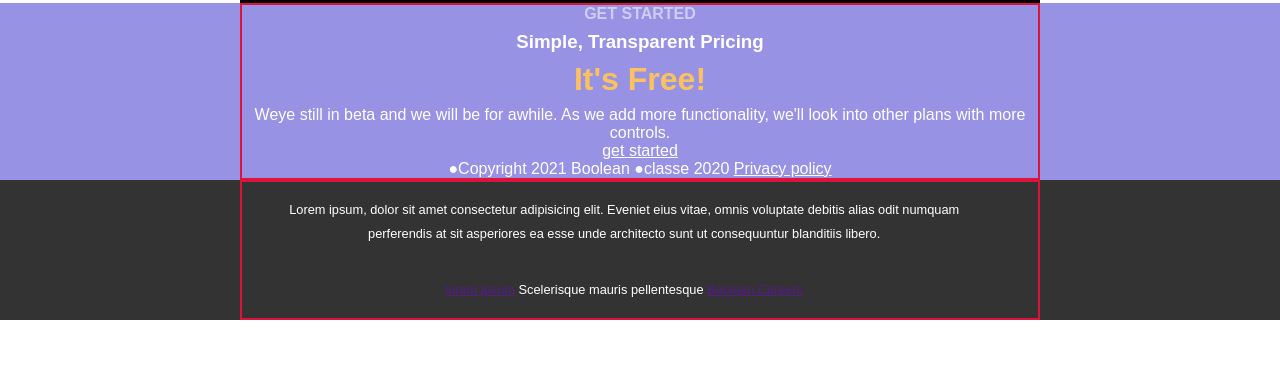
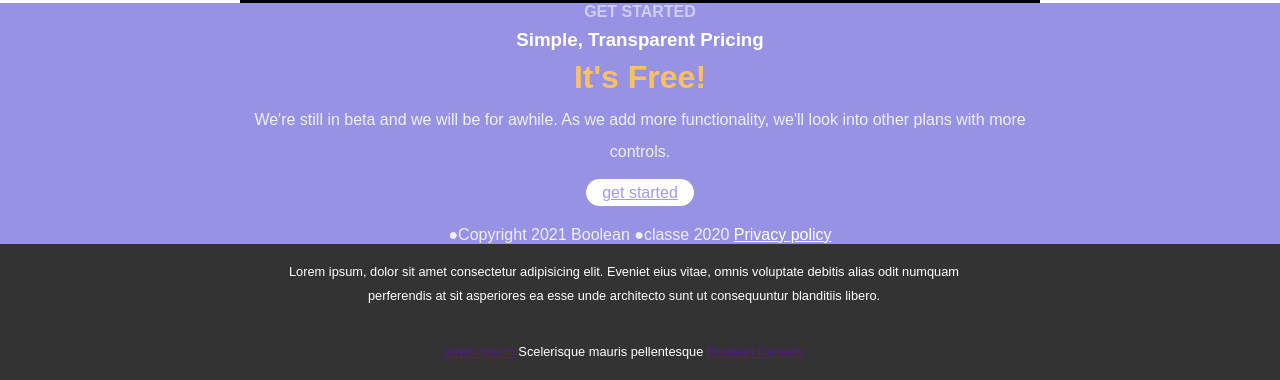
Before and after one commit to Mftr96/htmlcss-responsive-layout, a plain HTML site: page index.html in a window 1280 px wide. Shown: the part 3478-3858 px from the top of the page. Before the commit the page ends 3798 px from the top, so only its background shows below. Drawn offline with Linux system fonts and the light colour scheme.

Commit message:
get started

```diff
--- a/css/style.css
+++ b/css/style.css
@@ -220,7 +220,6 @@ nav{
 
 
 .started-text{
-    border: 2px solid crimson;
     width: 80%;
     margin: 0 auto;
     text-align: center;
@@ -241,8 +240,31 @@ nav{
     margin-bottom: 0.5rem;
 }
 
+.started-text p:first-of-type{
+    line-height: 2rem;
+    width: 100%;
+    margin-bottom: 1rem;
+}
+
+.started-text p:nth-of-type(2){
+    margin-top: 1.5rem;
+}
+
+.started-text p{
+    color: rgb(240, 239, 251);
+}
+
 .started-text a{
     color: white;
+}
+
+#started-link {
+    color: rgb(160, 155, 230);
+    background-color: white;
+    padding: 0.3rem 1rem;
+    border-radius: 25px;
+    width: 100%;
+    margin: 1rem;
 }
 /* ----------------------------------------------------- */
 
@@ -256,7 +278,6 @@ footer{
     width: 80%;
     margin: 0 auto;
     text-align: center;
-    border: 2px solid crimson;
 }
 footer p{
     color: white;
--- a/index.html
+++ b/index.html
@@ -314,11 +314,11 @@
                 Pricing
             </h3>
             <h2>It's Free!</h2>
-            <p>Weye still in beta and we will be for awhile.
+            <p>We're still in beta and we will be for awhile.
                 As we add more functionality, we'll look into
                 other plans with more controls.
             </p>
-            <a href="">get started</a>
+            <a id="started-link" href="">get started</a>
             <p>
                 &#9679;Copyright 2021 Boolean
                     <span>&#9679;classe 2020</span>
```
